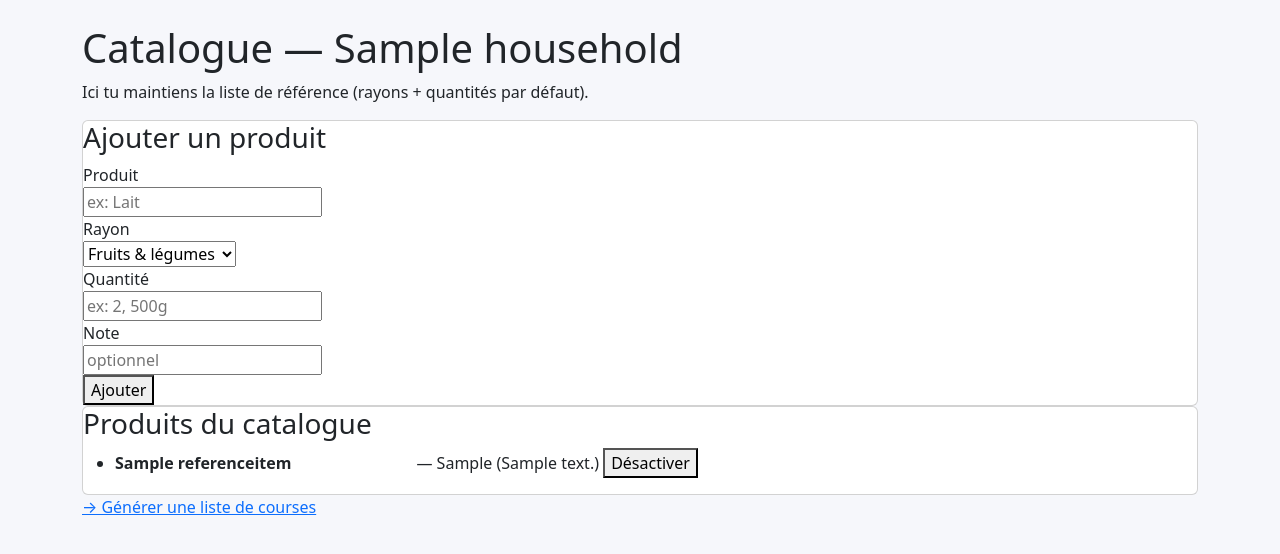
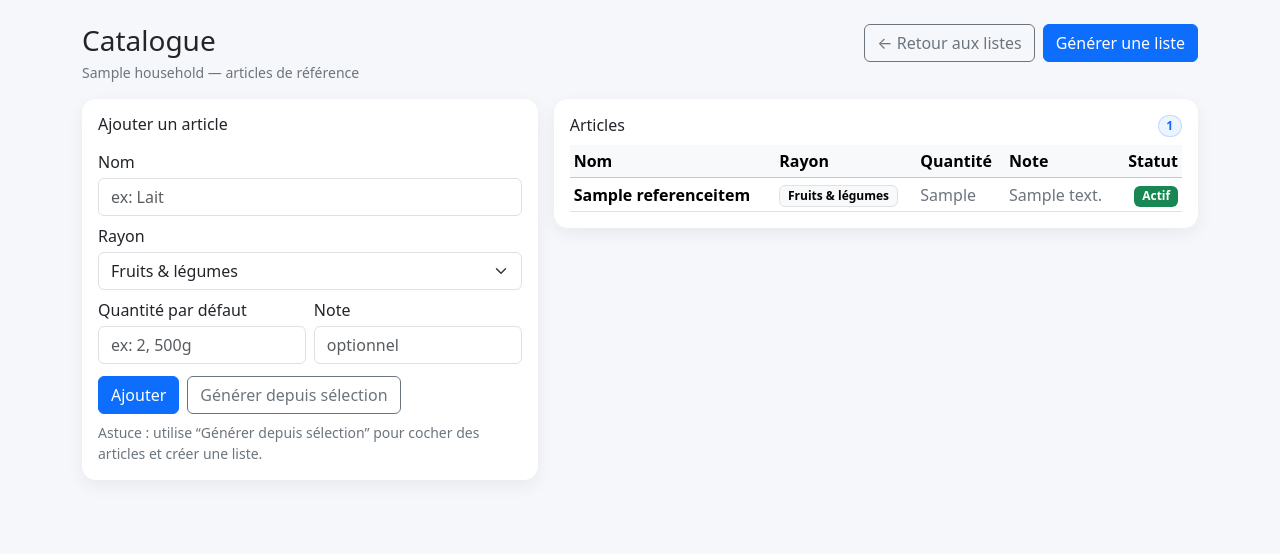
Before and after one commit to thierryb-dev/courses-app, a Django app: page /households/1/reference/ in a window 1280 px wide. Shown: the part 57-611 px from the top of the page. Run offline with Django 5.2, Linux system fonts and the light colour scheme; a user stored in the database is signed in; tables that the repository leaves empty hold one stand-in row (values such as "Sample post"); parts of the project's set-up code (start-up, migrations or seed data) failed here and were passed over.

Commit message:
Improve reference pages UI with Bootstrap cards and tables

```diff
--- a/core/templates/core/reference_list.html
+++ b/core/templates/core/reference_list.html
@@ -1,68 +1,118 @@
 {% extends "core/base.html" %}
-{% block title %}Catalogue{% endblock %}
+{% block title %}Catalogue — {{ household.name }}{% endblock %}
 
 {% block content %}
-  <h1>Catalogue — {{ household.name }}</h1>
+  <div class="d-flex flex-wrap align-items-start justify-content-between gap-2 mb-3">
+    <div>
+      <h1 class="h3 mb-1">Catalogue</h1>
+      <div class="text-secondary small">
+        {{ household.name }} — articles de référence
+      </div>
+    </div>
 
-  <p class="muted">
-    Ici tu maintiens la liste de référence (rayons + quantités par défaut).
-  </p>
+    <div class="d-flex flex-wrap gap-2">
+      <a class="btn btn-outline-secondary" href="{% url 'shopping_lists' %}?household={{ household.id }}">
+        ← Retour aux listes
+      </a>
+      <a class="btn btn-primary" href="{% url 'generate_from_reference' household.id %}">
+        Générer une liste
+      </a>
+    </div>
+  </div>
 
-  <div class="card">
-    <h3>Ajouter un produit</h3>
-    <form method="post">
+  <div class="row g-3">
+    <div class="col-12 col-lg-5">
+      <div class="card app-card">
+        <div class="card-body">
+          <h2 class="h6 mb-3">Ajouter un article</h2>
+
+          <form method="post" class="vstack gap-2">
             {% csrf_token %}
-      <div class="row">
+
             <div>
-          <label>Produit</label><br />
-          <input name="name" required placeholder="ex: Lait" />
+              <label class="form-label mb-1">Nom</label>
+              <input class="form-control" name="name" placeholder="ex: Lait" required>
             </div>
+
             <div>
-          <label>Rayon</label><br />
-          <select name="aisle">
+              <label class="form-label mb-1">Rayon</label>
+              <select class="form-select" name="aisle">
                 {% for val, label in aisle_choices %}
                   <option value="{{ val }}">{{ label }}</option>
                 {% endfor %}
               </select>
             </div>
-        <div>
-          <label>Quantité</label><br />
-          <input name="default_quantity" placeholder="ex: 2, 500g" />
+
+            <div class="row g-2">
+              <div class="col-6">
+                <label class="form-label mb-1">Quantité par défaut</label>
+                <input class="form-control" name="default_quantity" placeholder="ex: 2, 500g">
               </div>
-        <div>
-          <label>Note</label><br />
-          <input name="default_note" placeholder="optionnel" />
+              <div class="col-6">
+                <label class="form-label mb-1">Note</label>
+                <input class="form-control" name="default_note" placeholder="optionnel">
               </div>
-        <div>
-          <button type="submit">Ajouter</button>
             </div>
+
+            <div class="d-flex gap-2 pt-1">
+              <button class="btn btn-primary" type="submit">Ajouter</button>
+              <a class="btn btn-outline-secondary" href="{% url 'generate_from_reference' household.id %}">
+                Générer depuis sélection
+              </a>
+            </div>
+
+            <div class="small text-secondary">
+              Astuce : utilise “Générer depuis sélection” pour cocher des articles et créer une liste.
             </div>
           </form>
         </div>
-
-  <div class="card">
-    <h3>Produits du catalogue</h3>
-    <ul>
-      {% for it in items %}
-        <li>
-          <strong>{{ it.name }}</strong>
-          <span class="badge">{{ it.get_aisle_display }}</span>
-          {% if it.default_quantity %} — {{ it.default_quantity }}{% endif %}
-          {% if it.default_note %} <span class="muted">({{ it.default_note }})</span>{% endif %}
-          {% if not it.is_active %} <span class="badge danger">désactivé</span>{% endif %}
-
-          <form style="display:inline" method="post" action="{% url 'reference_toggle_active' it.id %}">
-            {% csrf_token %}
-            <button type="submit">{% if it.is_active %}Désactiver{% else %}Réactiver{% endif %}</button>
-          </form>
-        </li>
-      {% empty %}
-        <li>Catalogue vide.</li>
-      {% endfor %}
-    </ul>
+      </div>
     </div>
 
-  <p>
-    <a href="{% url 'generate_from_reference' household.id %}">→ Générer une liste de courses</a>
-  </p>
+    <div class="col-12 col-lg-7">
+      <div class="card app-card">
+        <div class="card-body">
+          <div class="d-flex align-items-center justify-content-between mb-2">
+            <h2 class="h6 mb-0">Articles</h2>
+            <span class="badge rounded-pill badge-soft">{{ items|length }}</span>
+          </div>
+
+          {% if items %}
+            <div class="table-responsive">
+              <table class="table table-sm align-middle mb-0">
+                <thead class="table-light">
+                  <tr>
+                    <th>Nom</th>
+                    <th>Rayon</th>
+                    <th>Quantité</th>
+                    <th>Note</th>
+                    <th class="text-end">Statut</th>
+                  </tr>
+                </thead>
+                <tbody>
+                  {% for it in items %}
+                    <tr>
+                      <td class="fw-semibold">{{ it.name }}</td>
+                      <td><span class="badge text-bg-light border">{{ it.get_aisle_display }}</span></td>
+                      <td class="text-secondary">{{ it.default_quantity|default:"—" }}</td>
+                      <td class="text-secondary">{{ it.default_note|default:"—" }}</td>
+                      <td class="text-end">
+                        {% if it.is_active %}
+                          <span class="badge text-bg-success">Actif</span>
+                        {% else %}
+                          <span class="badge text-bg-secondary">Inactif</span>
+                        {% endif %}
+                      </td>
+                    </tr>
+                  {% endfor %}
+                </tbody>
+              </table>
+            </div>
+          {% else %}
+            <div class="text-secondary">Aucun article dans le catalogue.</div>
+          {% endif %}
+        </div>
+      </div>
+    </div>
+  </div>
 {% endblock %}
```
Also changed, not shown: core/templates/core/reference_select.html (+93 -32 lines). Lines whose indentation alone changed are shown as unchanged.
